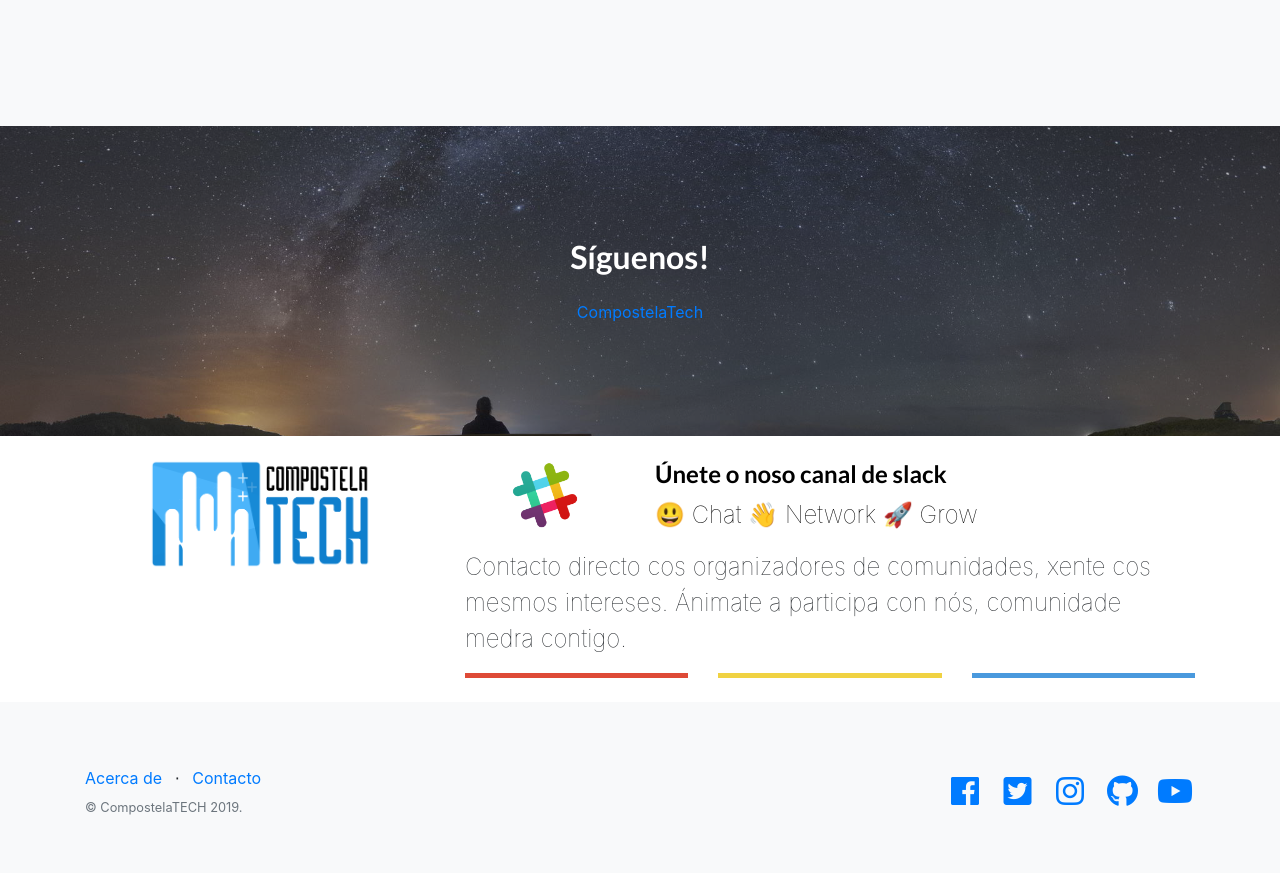
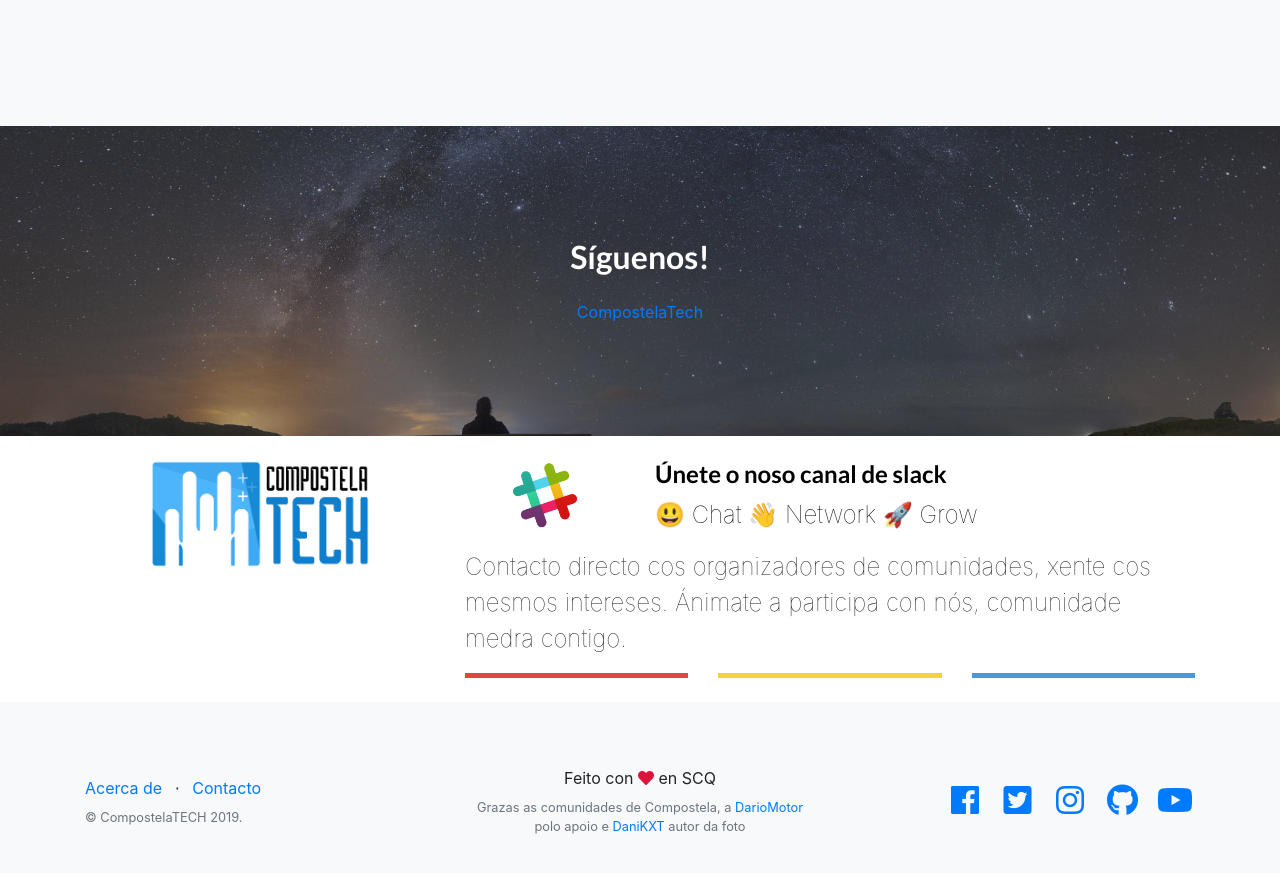
Before and after one commit to compostelatech/compostelatech.github.io, a Jekyll site: the page built from index.html, in a window 1280 px wide and 900 px high, scrolled down 2815 px. Shown: the top 873 px of the window. Built offline with Jekyll 4.4.1, drawn with Linux system fonts in a browser that asks for light colours; the list of posts is cut into pages by our own code; comment, search, counter and statistics services are not loaded.

Commit message:
message footer

```diff
--- a/_layouts/default.html
+++ b/_layouts/default.html
@@ -145,7 +145,7 @@
     <footer class="footer bg-light">
       <div class="container">
         <div class="row">
-          <div class="col-lg-6 h-100 text-center text-lg-left my-auto">
+          <div class="col-lg-4 h-100 text-center text-lg-left my-auto">
             <ul class="list-inline mb-2">
               <li class="list-inline-item">
                 <a href="#">Acerca de</a>
@@ -157,7 +157,15 @@
             </ul>
             <p class="text-muted small mb-4 mb-lg-0">&copy; CompostelaTECH {{ 'now' | date: '%Y'}}.</p>
           </div>
-          <div class="col-lg-6 h-100 text-center text-lg-right my-auto">
+          <div class="col-lg-4 h-100 text-center my-auto">
+              <ul class="list-inline mb-2">
+                  <li class="list-inline-item">
+                    Feito con <i class="fas fa-heart" style="color:crimson;"></i> en SCQ
+                  </li>
+                </ul>
+                <p class="text-muted small mb-4 mb-lg-0">Grazas as comunidades de Compostela, a <a href="https://www.diariomotor.com/" target="blank">DarioMotor</a> polo apoio e <a href="http://www.danikxt.com.es/" target="blank">DaniKXT</a> autor da foto</p>
+          </div>
+          <div class="col-lg-4 h-100 text-center text-lg-right my-auto">
             <ul class="list-inline mb-0">
               {% if site.footer-links.facebook %}
               <li class="list-inline-item">
```
